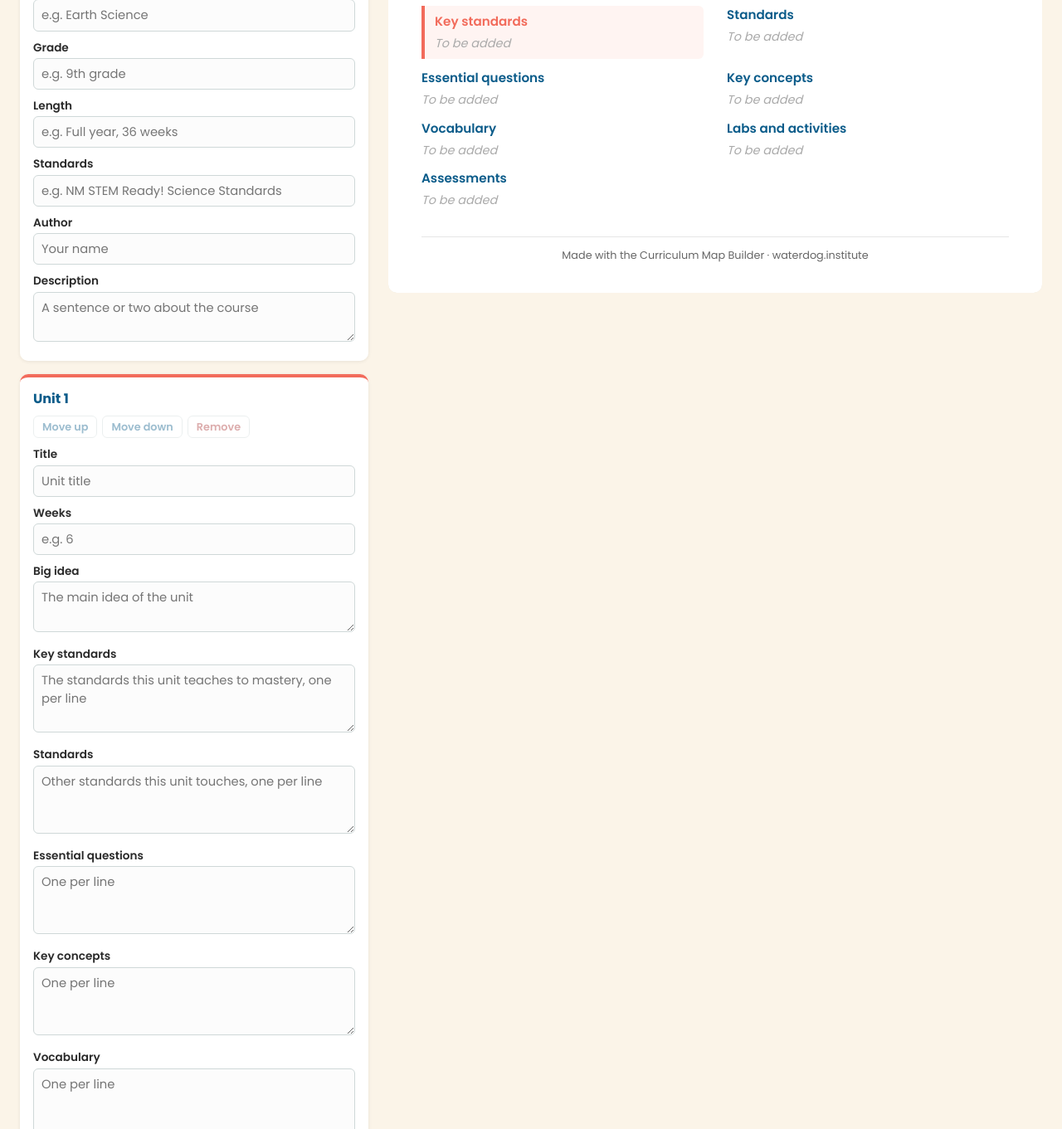
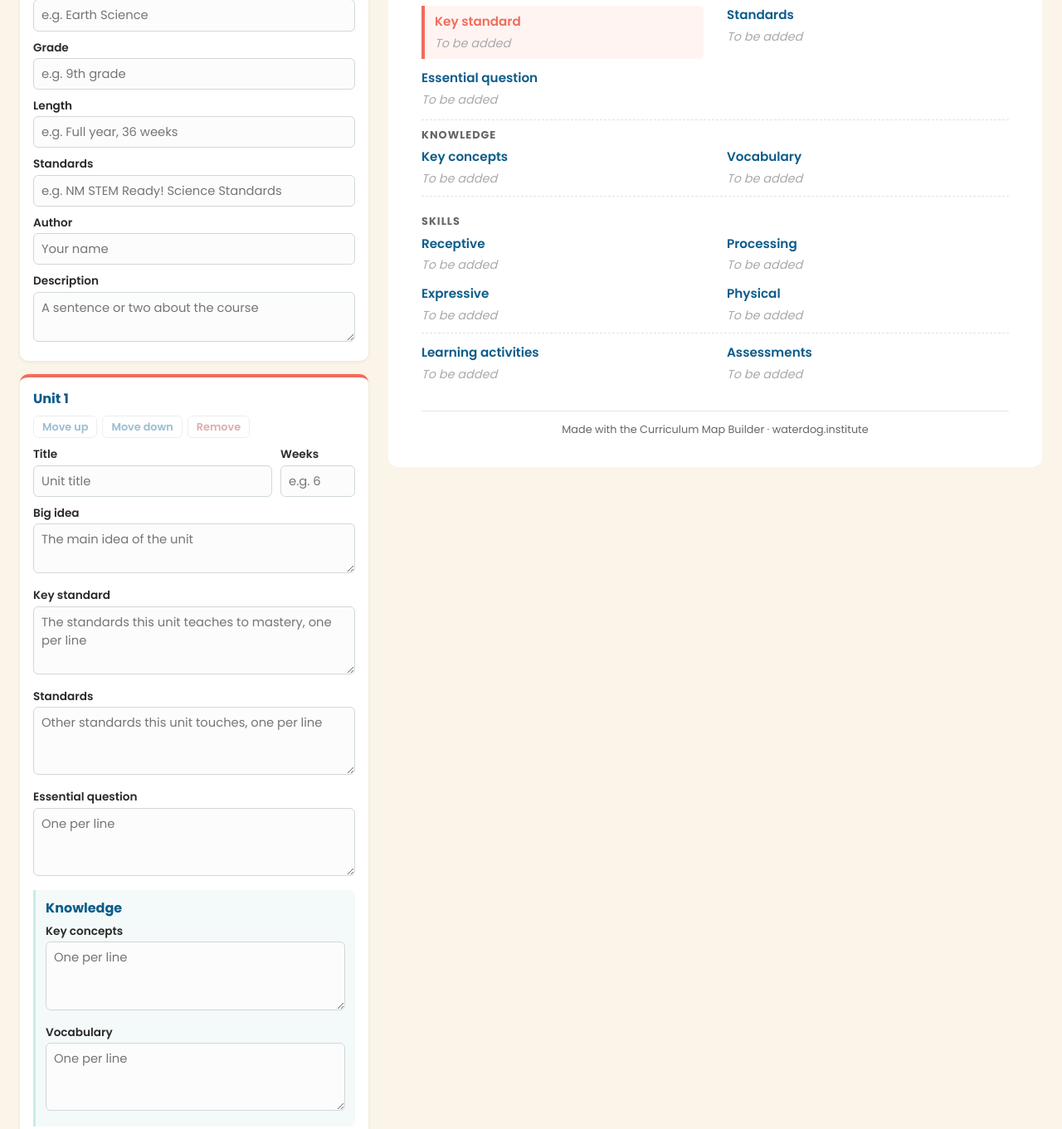
Before and after one commit to sjames91/curriculum-map-builder, a plain HTML site: page index.html in a window 1280 px wide. Shown: the part 288-1649 px from the top of the page at 83% size. Drawn offline with Linux system fonts and the light colour scheme.

Commit message:
Unit layout: title and weeks together; Knowledge and Skills groups; Learning activities
Co-Authored-By: Claude Opus 5.5 <noreply@anthropic.com>

```diff
--- a/app.js
+++ b/app.js
@@ -13,17 +13,29 @@ const COURSE_FIELDS = [
   ["author", "Author", "Your name"],
 ];
 
-// Each unit field that holds a list, in the order it's shown: key, label, form hint.
-// Key standards are the few the unit teaches to mastery; Standards are the others it touches.
-const UNIT_LISTS = [
-  ["key_standards", "Key standards", "The standards this unit teaches to mastery, one per line"],
+// The list sections of a unit, in the order they're shown. A plain entry is
+// [key, label, form hint]; a group is { group: "Name", items: [...entries] }.
+// Key standard: the few standards the unit teaches to mastery. Standards: the others it touches.
+const UNIT_LAYOUT = [
+  ["key_standards", "Key standard", "The standards this unit teaches to mastery, one per line"],
   ["standards", "Standards", "Other standards this unit touches, one per line"],
-  ["essential_questions", "Essential questions"],
-  ["key_concepts", "Key concepts"],
-  ["vocabulary", "Vocabulary"],
-  ["activities", "Labs and activities"],
+  ["essential_questions", "Essential question"],
+  { group: "Knowledge", items: [
+    ["key_concepts", "Key concepts"],
+    ["vocabulary", "Vocabulary"],
+  ] },
+  { group: "Skills", items: [
+    ["skills_receptive", "Receptive"],
+    ["skills_processing", "Processing"],
+    ["skills_expressive", "Expressive"],
+    ["skills_physical", "Physical"],
+  ] },
+  ["activities", "Learning activities"],
   ["assessments", "Assessments"],
 ];
+
+// Every list field, flattened out of the groups.
+const UNIT_LISTS = UNIT_LAYOUT.flatMap((entry) => (entry.group ? entry.items : [entry]));
 
 let map = loadSaved() || blankMap();
 let fileName = "curriculum-map.json";
@@ -140,10 +152,25 @@ function renderEditor() {
     );
     panel.append(controls);
 
-    panel.append(field("Title", unit, "title", { placeholder: "Unit title" }));
-    panel.append(field("Weeks", unit, "weeks", { placeholder: "e.g. 6" }));
+    const titleRow = el("div", "field-row");
+    titleRow.append(
+      field("Title", unit, "title", { placeholder: "Unit title" }),
+      field("Weeks", unit, "weeks", { placeholder: "e.g. 6" }),
+    );
+    panel.append(titleRow);
     panel.append(field("Big idea", unit, "big_idea", { multiline: true, placeholder: "The main idea of the unit" }));
-    for (const [key, label, hint] of UNIT_LISTS) panel.append(field(label, unit, key, { list: true, placeholder: hint }));
+
+    for (const entry of UNIT_LAYOUT) {
+      if (entry.group) {
+        const group = el("div", "field-group");
+        group.append(el("p", "field-group-title", entry.group));
+        for (const [key, label, hint] of entry.items) group.append(field(label, unit, key, { list: true, placeholder: hint }));
+        panel.append(group);
+      } else {
+        const [key, label, hint] = entry;
+        panel.append(field(label, unit, key, { list: true, placeholder: hint }));
+      }
+    }
     root.append(panel);
   });
 
@@ -216,7 +243,20 @@ function renderPreview() {
     card.append(unitHead);
     if (unit.big_idea) card.append(el("p", "big-idea", unit.big_idea));
     const grid = el("div", "unit-grid");
-    for (const [key, label] of UNIT_LISTS) grid.append(renderList(key, label, unit[key]));
+    for (const entry of UNIT_LAYOUT) {
+      if (entry.group) {
+        // A group spans the full width, with its own heading and sub-sections.
+        const group = el("section", "unit-group");
+        group.append(el("h4", "unit-group-title", entry.group));
+        const inner = el("div", "unit-grid");
+        for (const [key, label] of entry.items) inner.append(renderList(key, label, unit[key]));
+        group.append(inner);
+        grid.append(group);
+      } else {
+        const [key, label] = entry;
+        grid.append(renderList(key, label, unit[key]));
+      }
+    }
     card.append(grid);
     root.append(card);
   });
--- a/style.css
+++ b/style.css
@@ -143,6 +143,24 @@ body {
   border-color: var(--blue);
   background: white;
 }
+.field-row {
+  display: grid;
+  grid-template-columns: 1fr 90px;
+  gap: 10px;
+}
+.field-group {
+  clear: both;
+  margin: 4px 0 12px;
+  padding: 10px 12px 2px;
+  background: #f4faf9;
+  border-left: 3px solid var(--mint);
+  border-radius: 0 6px 6px 0;
+}
+.field-group-title {
+  margin: 0 0 6px;
+  font-weight: 700;
+  color: var(--blue);
+}
 .unit-controls {
   display: flex;
   flex-wrap: wrap;
@@ -242,6 +260,24 @@ body {
   padding-left: 18px;
   font-size: 0.92rem;
 }
+/* Knowledge and Skills: full-width groups with their own heading */
+.unit-group {
+  grid-column: 1 / -1;
+  padding: 8px 0 10px;
+  border-top: 1px dashed #d8e6e4;
+  border-bottom: 1px dashed #d8e6e4;
+}
+.unit-group + .unit-group { border-top: 0; }
+.unit-group-title {
+  margin: 0 0 6px;
+  font-size: 0.8rem;
+  font-weight: 700;
+  color: var(--muted);
+  text-transform: uppercase;
+  letter-spacing: 0.08em;
+}
+.unit-group .unit-grid { margin-top: 0; }
+
 /* Key standards: highlighted so the priority standards stand out */
 .unit-block.key {
   padding: 8px 12px;
```
Also changed, not shown: 1 other file.
